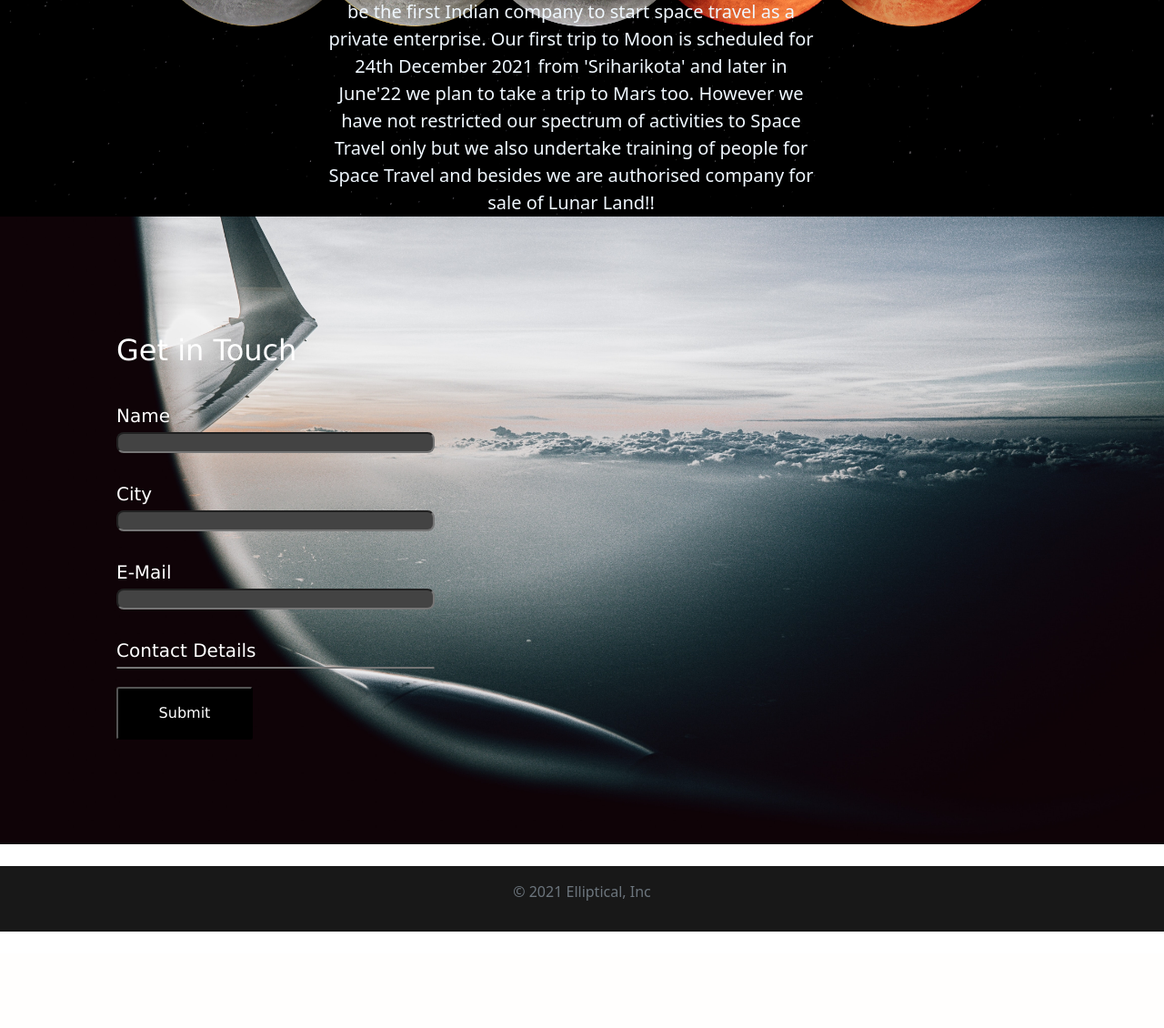
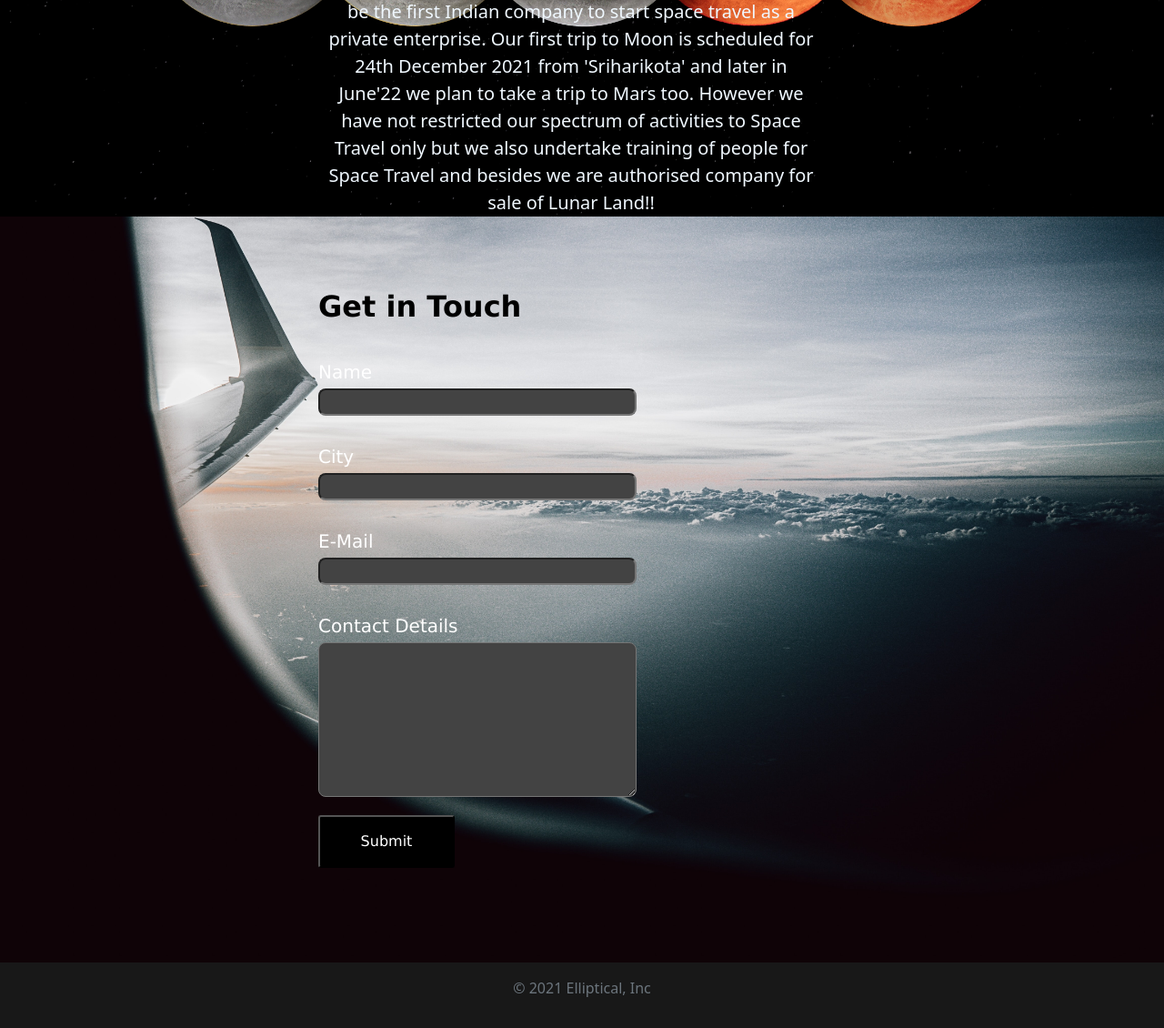
Before and after one commit to sarthakkathpalia/elliptical, a PHP site: page /html/home.html in a window 1280 px wide. Shown: the part 3237-4367 px from the top of the page at 91% size. Before the commit the page ends 4261 px from the top, so only its background shows below. Run offline with PHP 8.4, Linux system fonts and the light colour scheme; some libraries are stand-ins or nearby versions.

Commit message:
css changes

```diff
--- a/Css/home.css
+++ b/Css/home.css
@@ -39,7 +39,7 @@
     margin-top: 350px;
 }
 .home h1{
-    color: rgb(148, 11, 11);
+    color: rgb(255, 255, 255);
     font-weight: bold;
 }
 .home p{
@@ -163,21 +163,27 @@
 
       footer {
         background-color: #000000e7;
+        margin-bottom: 0%;
         /* background-image:url(/Images/cosmos.jpg) ; */
       }
       .form{
 
-          height: 690px;
+        height: 820px;
         font-family:'Lucida Sans', 'Lucida Sans Regular', 'Lucida Grande', 'Lucida Sans Unicode', Geneva, Verdana, sans-serif;
-        padding: 10%;
         /* background: url('215c7fdca6033092baa04b35c17466bd.gif') no-repeat ;
         background-size: cover; */
+        padding-top: 80px;
+        padding-left: 350px;
         background-image:url("/Images/contact.jpg");
         background-size: cover;
         background-position: center;
         display: flex;
         color: white;
         flex-direction: column;
+    }
+    h2{
+      color: black;
+      font-weight: bolder;
     }
     input,textarea{
         background-color: #434343;
--- a/html/home.html
+++ b/html/home.html
@@ -119,7 +119,7 @@
       <div class="container ">
           <div class="row">
               <div class="col-lg-7 mx-auto text-center">
-                  <h1 class="display-4 ">Lorem ipsum dolor sit amet.</h1>
+                  <h1 class="display-4 ">Elliptical</h1>
                   <p class=" my-3">Lorem ipsum dolor sit amet, consectetur adipisicing elit. Eaque quia
                       sequi eius. Quas, totam aliquid. Repudiandae reiciendis vel excepturi ipsa voluptate dicta!
                   </p>
@@ -296,7 +296,7 @@
 
 
 
-<footer class="py-3 my-4">
+<footer class="py-3 my-0">
   <!-- <ul class="nav justify-content-center border-bottom pb-3 mb-3">
     <li class="nav-item"><a href="#" class="nav-link px-2 text-muted">Home</a></li>
     <li class="nav-item"><a href="#" class="nav-link px-2 text-muted">Features</a></li>
--- a/html/test.js
+++ b/html/test.js
@@ -125,7 +125,7 @@
 const timeCount = document.querySelector(".timer .timer_sec");
 
 doc_btn.onclick = ()=>{
-  window.location.href='#'
+  window.location.href='https://drive.google.com/file/d/1wkYomPQ6RAfN5lZi2yLxQJd42SJstf8_/view?usp=sharing'
     console.log("documentation");
 }
 start_btn.onclick = ()=>{
```
